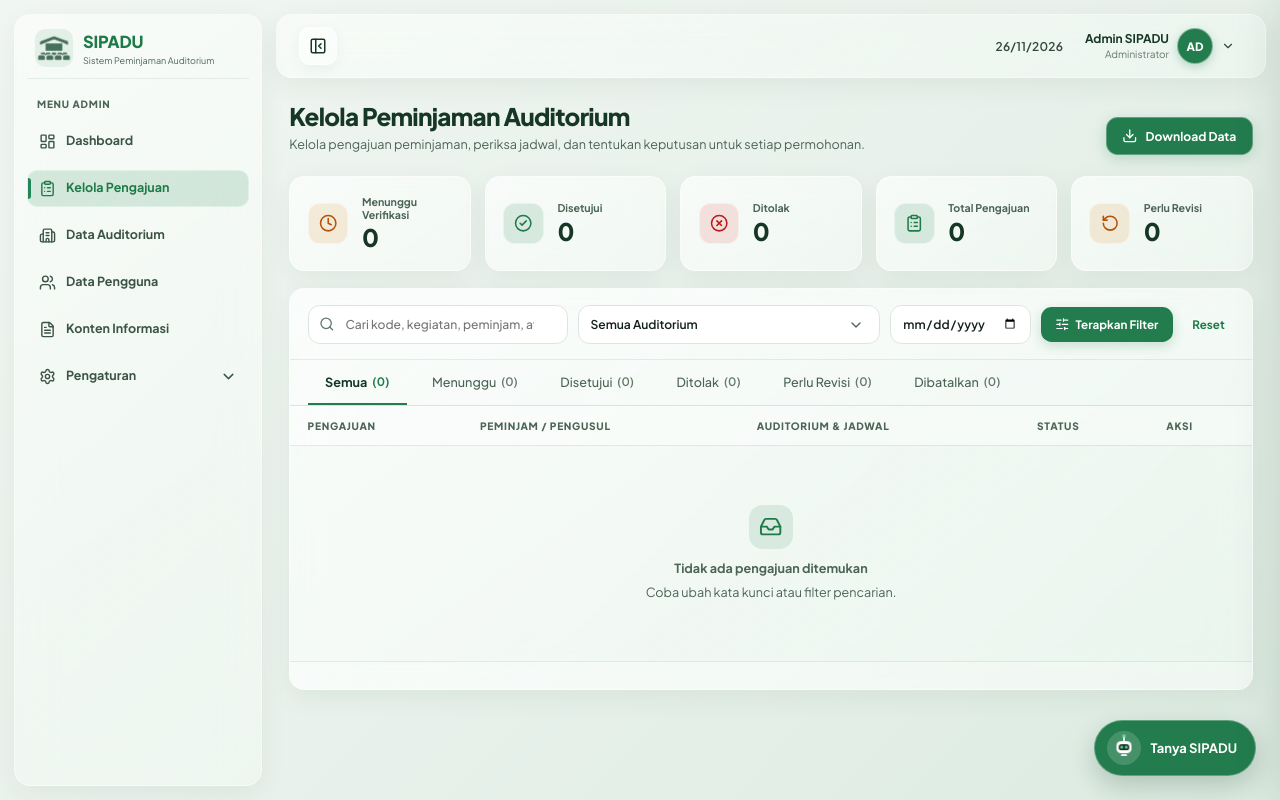
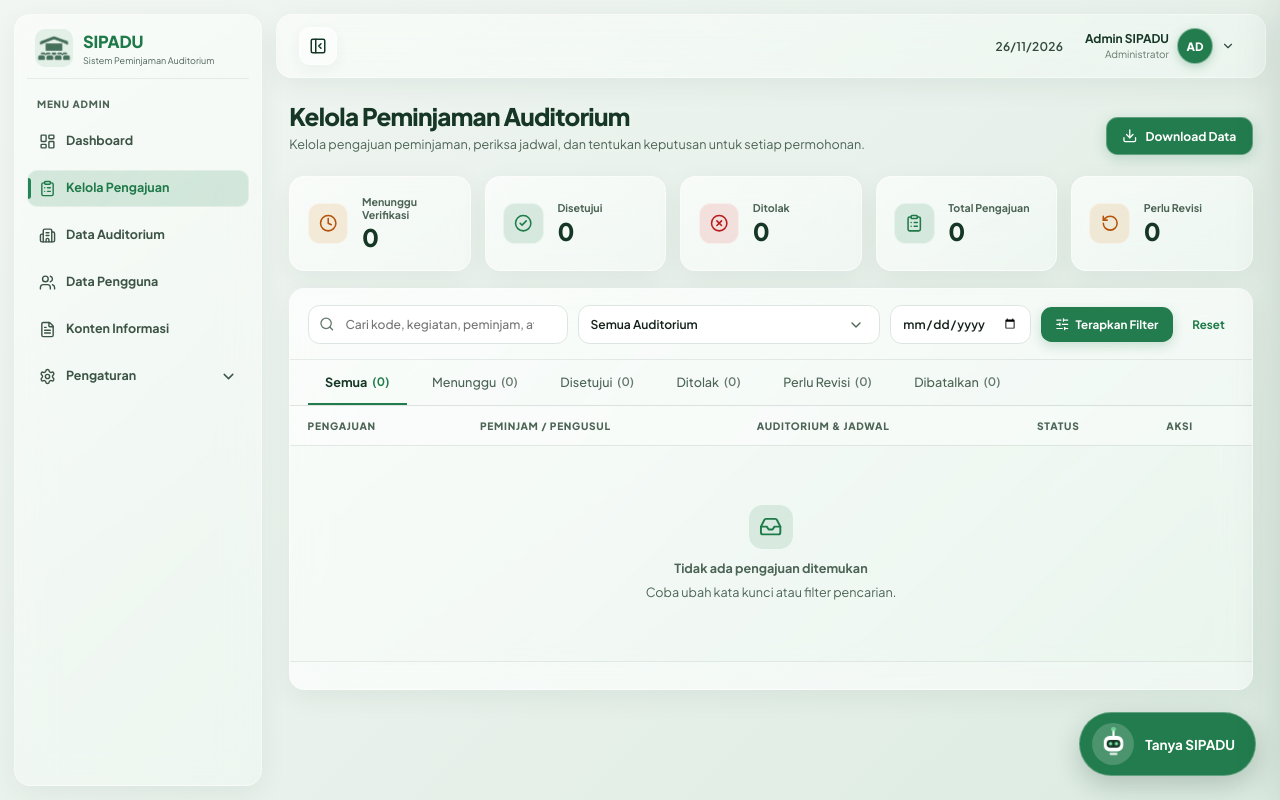
Before and after one commit to sekarpn/SIPADU, a Laravel app: page /admin/pengajuan in a window 1280 px wide. Run offline with Laravel 12, Linux system fonts and the light colour scheme; a user stored in the database is signed in; data comes from the database, SQL or seed files in the repository; data that the repository does not hold is empty.

Commit message:
Fix fitur widget chatbot asisten SIPADU

```diff
--- a/resources/views/components/sipadu-chatbot.blade.php
+++ b/resources/views/components/sipadu-chatbot.blade.php
@@ -7,14 +7,14 @@
         z-index: 99980;
         display: inline-flex;
         align-items: center;
-        gap: 10px;
-        padding: 10px 18px 10px 12px;
+        gap: 11px;
+        padding: 10px 20px 10px 12px;
         border-radius: 999px;
         border: 1px solid rgba(255, 255, 255, .28);
         background: #237c4d;
         color: #ffffff;
         font-family: 'Plus Jakarta Sans', 'Instrument Sans', ui-sans-serif, system-ui, sans-serif;
-        font-size: 13px;
+        font-size: 13.5px;
         font-weight: 700;
         cursor: pointer;
         box-shadow: 0 10px 26px rgba(22, 54, 38, .22);
@@ -28,20 +28,20 @@
     }
 
     .sipadu-bot-launcher-icon {
-        width: 34px;
-        height: 34px;
+        width: 42px;
+        height: 42px;
         border-radius: 50%;
-        background: rgba(255, 255, 255, .16);
+        background: rgba(255, 255, 255, .18);
         display: flex;
         align-items: center;
         justify-content: center;
         flex-shrink: 0;
     }
 
-    /* ANIMASI ROBOT INTERAKTIF */
+    /* ANIMASI ROBOT INTERAKTIF (UKURAN DIPERBESAR) */
     .sipadu-robot-svg {
-        width: 24px;
-        height: 24px;
+        width: 31px;
+        height: 31px;
         overflow: visible;
         animation: sipaduRobotFloat 3s ease-in-out infinite;
     }
@@ -103,11 +103,11 @@
     .sipadu-bot-window {
         position: fixed;
         right: 24px;
-        bottom: 84px;
+        bottom: 88px;
         z-index: 99985;
         width: min(390px, calc(100vw - 32px));
         height: 520px;
-        max-height: calc(100vh - 112px);
+        max-height: calc(100vh - 116px);
         display: none;
         flex-direction: column;
         border-radius: 18px;
@@ -148,10 +148,10 @@
     }
 
     .sipadu-bot-avatar {
-        width: 38px;
-        height: 38px;
-        border-radius: 12px;
-        background: rgba(255, 255, 255, .16);
+        width: 44px;
+        height: 44px;
+        border-radius: 13px;
+        background: rgba(255, 255, 255, .18);
         display: flex;
         align-items: center;
         justify-content: center;
@@ -383,11 +383,11 @@
         .sipadu-bot-launcher {
             right: 16px;
             bottom: 16px;
-            padding: 9px 15px 9px 11px;
+            padding: 9px 16px 9px 11px;
         }
         .sipadu-bot-window {
             right: 16px;
-            bottom: 74px;
+            bottom: 78px;
             width: calc(100vw - 32px);
         }
     }
```
